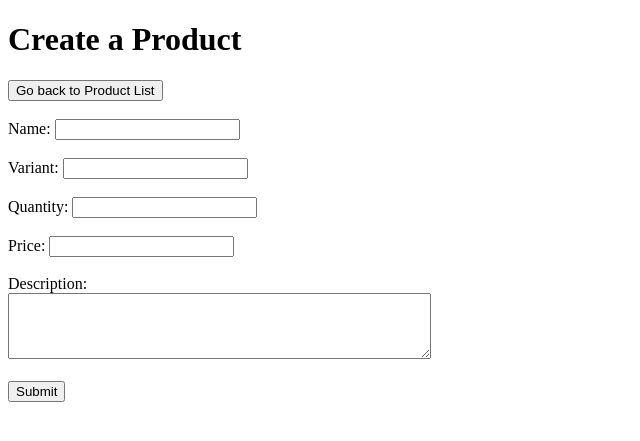
After one commit to Xvareon/Django-Application, a Django app: page /products/create in a window 1280 px wide. The commit adds this page. Shown: the top 441 px of the page, without its empty margins (0-640 px from the left). Run offline with Django 4.2, Linux system fonts and the light colour scheme.

Commit message:
feat: Added create functionality

```diff
--- /dev/null
+++ b/django_app/templates/create.html
@@ -0,0 +1,39 @@
+<!DOCTYPE html>
+<html lang="en">
+
+<head>
+    <meta charset="UTF-8">
+    <meta http-equiv="X-UA-Compatible" content="IE=edge">
+    <meta name="viewport" content="width=device-width, initial-scale=1.0">
+    <title>Create Product</title>
+</head>
+
+<body>
+
+    <h1>Create a Product</h1>
+
+    <a href="{% url 'index' %}"><button>Go back to Product List</button></a><br><br>
+
+    <form method="POST" action="{% url 'create' %}">
+        {% csrf_token %}
+        <label for="name">Name:</label>
+        <input type="text" id="name" name="name" required><br><br>
+
+        <label for="variant">Variant:</label>
+        <input type="number" id="variant" name="variant" required><br><br>
+
+        <label for="qty">Quantity:</label>
+        <input type="number" id="qty" name="qty" required><br><br>
+
+        <label for="price">Price:</label>
+        <input type="number" step="0.01" id="price" name="price" required><br><br>
+
+        <label for="description">Description:</label><br>
+        <textarea id="description" name="description" rows="4" cols="50" required></textarea><br><br>
+
+        <input type="submit" value="Submit">
+    </form>
+
+</body>
+
+</html>
--- a/django_app/webapp/urls.py
+++ b/django_app/webapp/urls.py
@@ -1,5 +1,7 @@
 from django.urls import path
+from webapp import views
 
 urlpatterns = [
-
+    path('products', views.index, name="index"),
+    path('products/create', views.create, name="create")
 ]
--- a/django_app/webapp/views.py
+++ b/django_app/webapp/views.py
@@ -1,3 +1,30 @@
-from django.shortcuts import render
+from django.shortcuts import render, redirect
+from .models import Product
 
 # Create your views here.
+
+
+def index(request):
+    products = Product.objects.all()
+    return render(request, "index.html", {'products': products})
+
+
+def create(request):
+    if request.method == 'POST':
+        name = request.POST.get('name')
+        variant = request.POST.get('variant')
+        qty = request.POST.get('qty')
+        price = request.POST.get('price')
+        description = request.POST.get('description')
+
+        Product.objects.create(
+            name=name,
+            variant=variant,
+            qty=qty,
+            price=price,
+            description=description
+        )
+
+        return redirect('index')
+
+    return render(request, "create.html")
```
Also changed, not shown: django_app/templates/index.html (+31 -1 lines).
